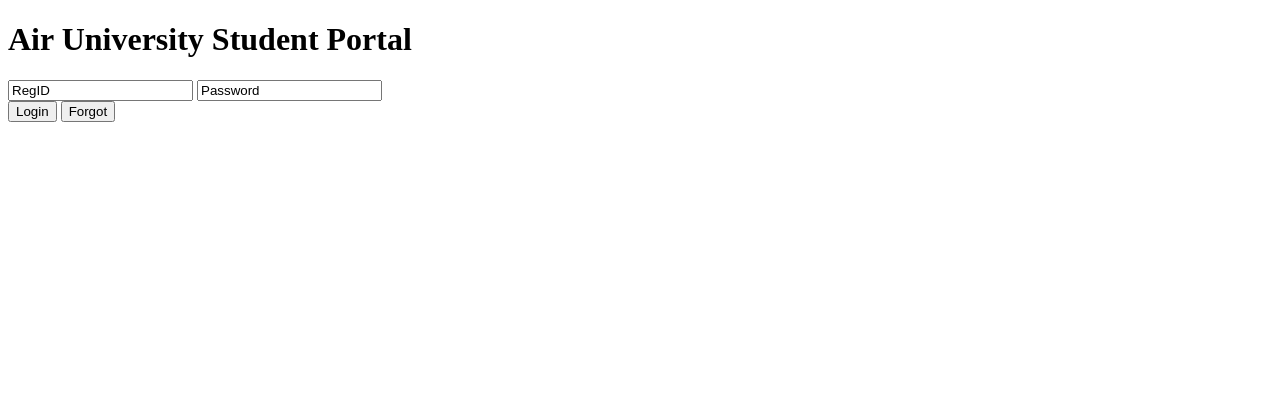
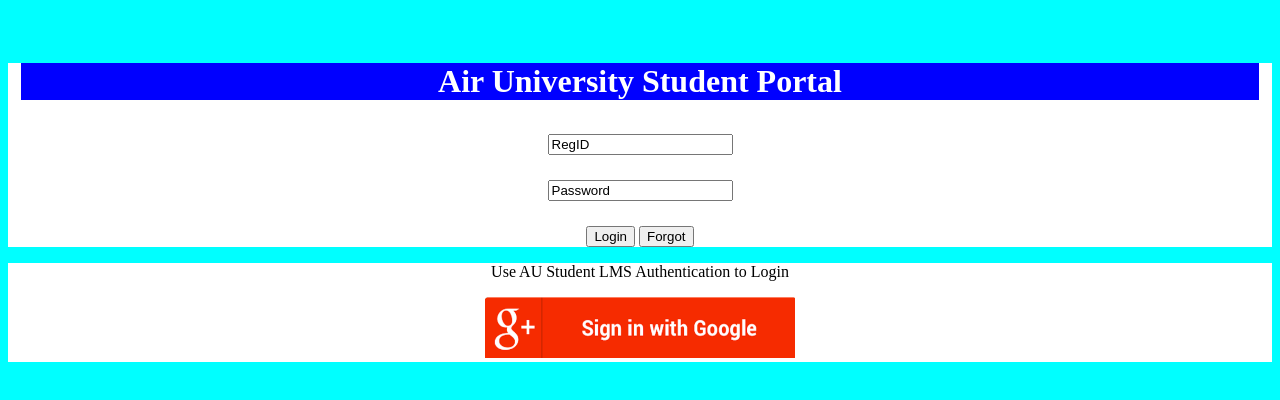
Before and after one commit to SE-Muhammad-Shamoil/FrontEnd_Project_Student_Portal_login_Redesign, a plain HTML site: page index.html in a window 1280 px wide. Drawn offline with Linux system fonts and the light colour scheme.

Commit message:
added some styling

```diff
--- a/index.html
+++ b/index.html
@@ -4,18 +4,26 @@
     <meta charset="UTF-8" />
     <meta name="viewport" content="width=device-width, initial-scale=1.0" />
     <title>Air University Student Portal</title>
-    <link rel="stylesheet" href="style.css" />
+    <link rel="stylesheet" href="style.css">
   </head>
   <body>
-    <div class="">
-      <h1 class="title">Air University Student Portal</h1>
-      <input type="text" value="RegID">
-      <input type="text" value="Password">
+    <div class="container1">
+        <div class="input">
+          <h1 class="title">Air University Student Portal</h1>
+          <input type="text" value="RegID" class="input">
+          <br>
+          <input type="text" value="Password" class="input">
+        </div>
+
+
+        <div class="buttonsdiv">
+          <button class="bttn" >Login</button>
+          <button class = "bttn">Forgot</button>
+        </div>
     </div>
-
-    <div class="">
-      <button>Login</button>
-      <button>Forgot</button>
+    <div class ="container2">
+        <p class="text">Use AU Student LMS Authentication to Login</p>
+        <img src ="image.png" class ="GoogleLogin">
     </div>
   </body>
 </html>
--- a/style.css
+++ b/style.css
@@ -0,0 +1,26 @@
+body{
+    text-align: center;
+    background-color:aqua;
+}
+
+.container1
+{
+    background-color:white;
+    margin-top: 5%;
+}
+
+.container2
+{
+    background-color: white;
+}
+
+.title
+{
+    background-color:blue ;
+    color: white;
+}
+
+.input
+{
+    margin: 1%;
+}
```
Also changed, not shown: image.png (added).
